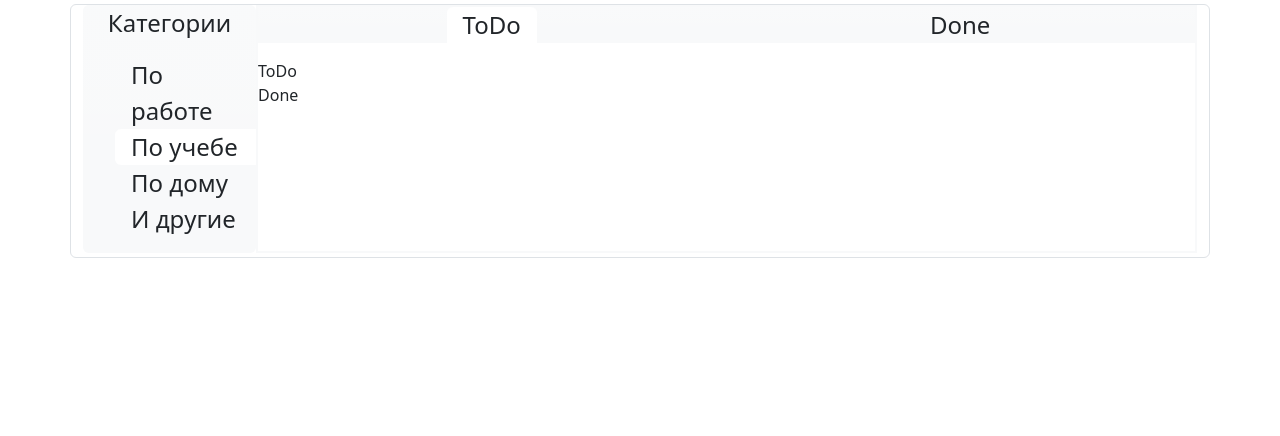
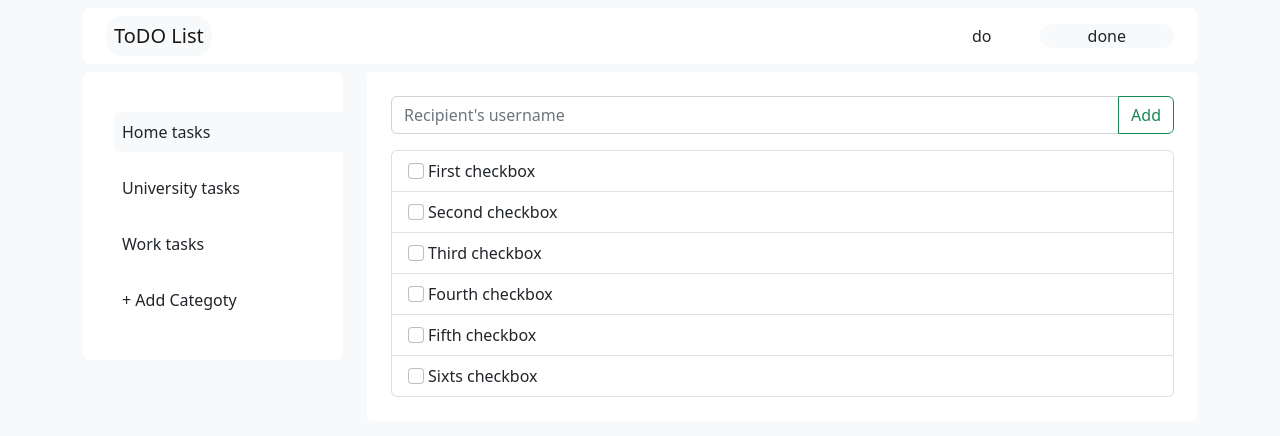
Before and after one commit to Kba05/TodoList, a React (Create React App) app: page / in a window 1280 px wide. Shown: the top 436 px of the page. Built offline with nearby package versions, Linux system fonts and the light colour scheme.

Commit message:
new stylize

```diff
--- a/src/Components/Todo.jsx
+++ b/src/Components/Todo.jsx
@@ -2,26 +2,87 @@ import React from "react";
 
 function Todo(){
     return(
-        <div className="container border rounded mt-1 pb-1">
-            <div className="d-flex">
-                <div className="rounded bg-light bg-gradient fs-4 text fw-lighter">
-                    <p className="text-center fw-normal">Категории</p>
-                    <ul>
-                        <li className="d-block px-3 rounded-start ">По работе</li>
-                        <li className="d-block px-3 rounded-start bg-white">По учебе</li>
-                        <li className="d-block px-3 rounded-start">По дому</li>
-                        <li className="d-block px-3 rounded-start">И другие</li>
-                    </ul>
-                </div>
-                <div  style={{width:1000}} className="border border-2 border-light">
-                    <ul className="px-0 py-0 d-flex  bg-light bg-gradient fs-4 text fw-lighter justify-content-around">
-                        <li className="d-flex rounded-top px-3 bg-white">ToDo</li>
-                        <li className="d-flex rounded-top px-3">Done</li>
-                    </ul>
-                    <div > ToDo</div>
-                    <div> Done</div>
-                </div>
+        <div className="bg-light pt-2" style={{height:1000}}>
+
+            <div className="container">
+
+                <header className="bg-white rounded-3 px-4">
+                    <nav className="navbar navbar-expand-lg  justify-content-between">
+                        <div className="navbar-brand bg-light px-2 rounded-4">
+                            ToDO List
+                        </div>
+                        <div className="navbar-nav">
+                            <ul className="d-flex mx-0 my-0">
+                                <li className="d-flex px-5 rounded-4">do</li>
+                                <li className="d-flex px-5 rounded-4 bg-light">done</li>
+                            </ul>
+                        </div>
+                    </nav>
+                </header>
+
+                <main className="my-2">
+                    <div className="row">
+
+                        <div className="col-3">
+                            <div className="bg-white rounded-3 py-4">
+                                <ul>
+                                    <li className="d-block my-3 py-2 px-2 rounded-start bg-light">
+                                        Home tasks
+                                    </li>
+                                    <li className="d-block my-3 py-2 px-2 rounded-start">
+                                        University tasks
+                                    </li>
+                                    <li className="d-block my-3 py-2 px-2 rounded-start">
+                                        Work tasks
+                                    </li>
+                                    <li className="d-block my-3 py-2 px-2 rounded-start">
+                                        + Add Categoty
+                                    </li>
+                                </ul>
+                            </div>
+                        </div>
+
+                        <div className="col-9">
+                            <div className="bg-white rounded-2 px-4 py-4">
+                                <div className="input-group mb-3">
+                                    <input  className="form-control"  type="text"placeholder="Recipient's username"/>
+                                    <button className="btn btn-outline-success" type="button" id="button-addon2">Add</button>
+                                </div>
+                                <ul className="list-group">
+                                    <li className="list-group-item">
+                                        <input className="form-check-input me-1" type="checkbox" />
+                                        First checkbox
+                                    </li>
+                                    <li className="list-group-item">
+                                        <input className="form-check-input me-1" type="checkbox" />
+                                        Second checkbox
+                                    </li>
+                                    <li className="list-group-item">
+                                        <input className="form-check-input me-1" type="checkbox" />
+                                        Third checkbox
+                                    </li>
+                                    <li className="list-group-item">
+                                        <input className="form-check-input me-1" type="checkbox" />
+                                        Fourth checkbox
+                                    </li>
+                                    <li className="list-group-item">
+                                        <input className="form-check-input me-1" type="checkbox" />
+                                        Fifth checkbox
+                                    </li>
+                                    <li className="list-group-item">
+                                        <input className="form-check-input me-1" type="checkbox" />
+                                       Sixts checkbox
+                                    </li>
+                                </ul>
+                            </div>
+                        </div>
+                    </div>
+
+                </main>
+
+
             </div>
+
         </div>
     )
 }
```
Also changed, not shown: src/Components/data.js (added, +28 -0 lines).
